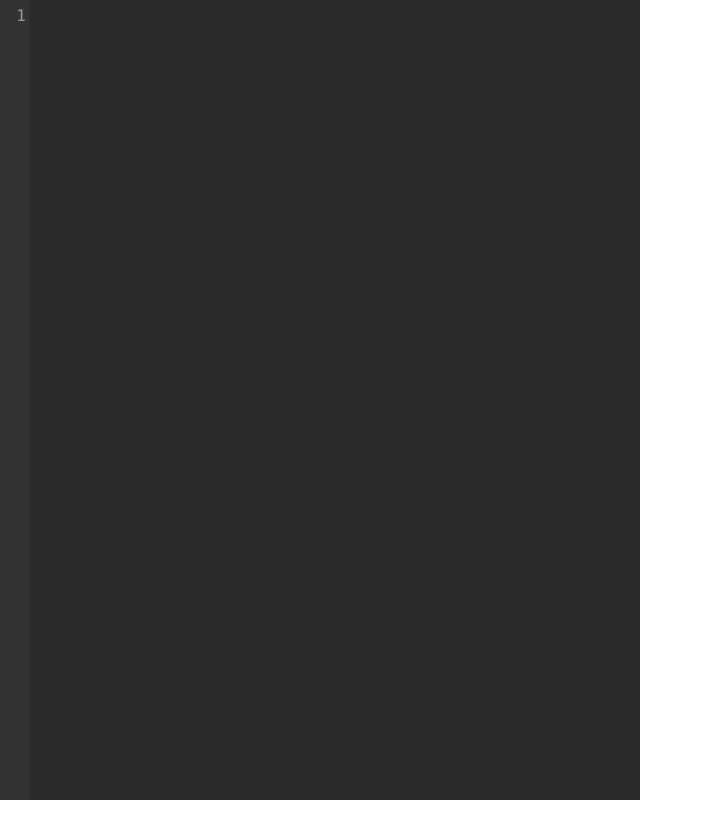
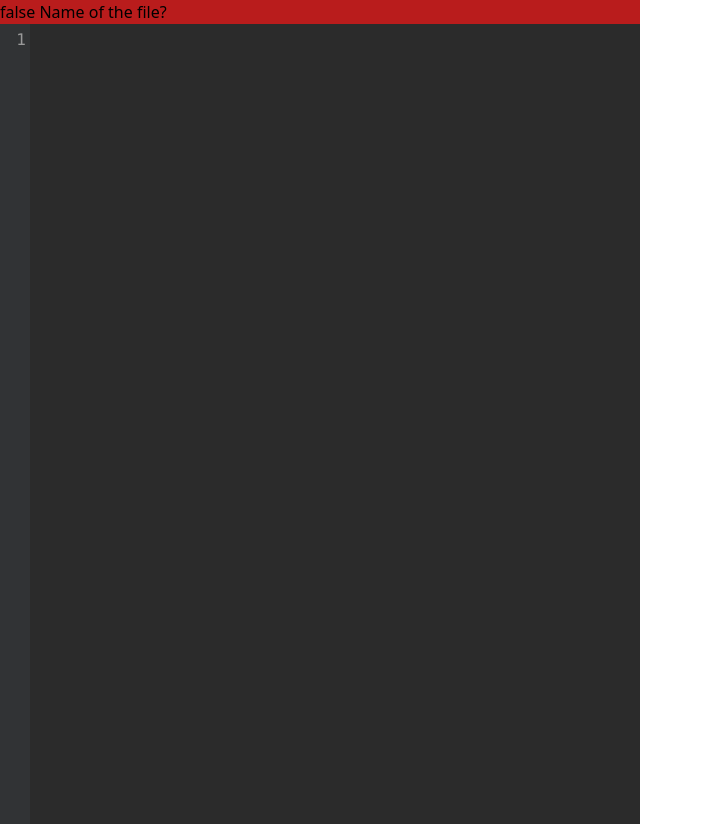
Before and after one commit to DDFranky22/html-templates, a Vue app in the folder frontend/: page / in a window 1280 px wide. Shown: the whole page, without its empty margins (0-703 px from the left). Before the commit the page ends 800 px from the top, so only its background shows below. Built offline with nearby package versions, Linux system fonts and the light colour scheme; no server answers.

Commit message:
same as before

```diff
--- a/frontend/src/components/EditorComponent.vue
+++ b/frontend/src/components/EditorComponent.vue
@@ -1,5 +1,8 @@
 <template>
-    <textarea class="h-screen" v-model="content" id="editor"></textarea>
+    <div class="static">
+        <div class="top-0 z-10" :class="{ 'bg-green-700': saved, 'bg-red-700': !saved }"> {{ saved }} Name of the file?</div>
+        <textarea class="h-screen" v-model="content" id="editor"></textarea>
+    </div>
 </template>
 
 <script setup lang="ts">
@@ -12,12 +15,10 @@
     import { useContentStore } from '../stores/content';
 
     const contentStore = useContentStore();
-    const { saved, content, htmlOutput } = storeToRefs(contentStore);
+    const { saved, content } = storeToRefs(contentStore);
 
     const customKeyMap = {"Ctrl-S": function(cm) {
-        htmlOutput.value = content.value;
-        saved.value = true;
-        console.log(htmlOutput.value);
+        contentStore.compile();
     }};
 
     onMounted(() => {
--- a/frontend/src/stores/content.js
+++ b/frontend/src/stores/content.js
@@ -1,15 +1,32 @@
 import { defineStore } from "pinia";
+const baseUrl = import.meta.env.VITE_API_ENDPOINT;
 
 export const useContentStore = defineStore({
     id: 'content',
     state: () => ({
         saved: false,
         content: '',
-        htmlOutput: ''
+        name: '',
+        htmlOutput: '',
+        saveError: false
     }),
     actions: {
         compile() {
-            return fetch();
+            const formData = new FormData();
+            formData.append('content', this.content);
+            fetch(baseUrl+"/internal-api/convert", {
+                method: "POST",
+                mode: "cors",
+                headers: {
+                    "Content-Type": "application/json",
+                },
+                body: JSON.stringify({content: this.content})
+            }).then((result) => {
+                result.text().then( (value) => {
+                    this.htmlOutput = value;
+                    this.saved = true;
+                });
+            });
         }
     }
 })
```
